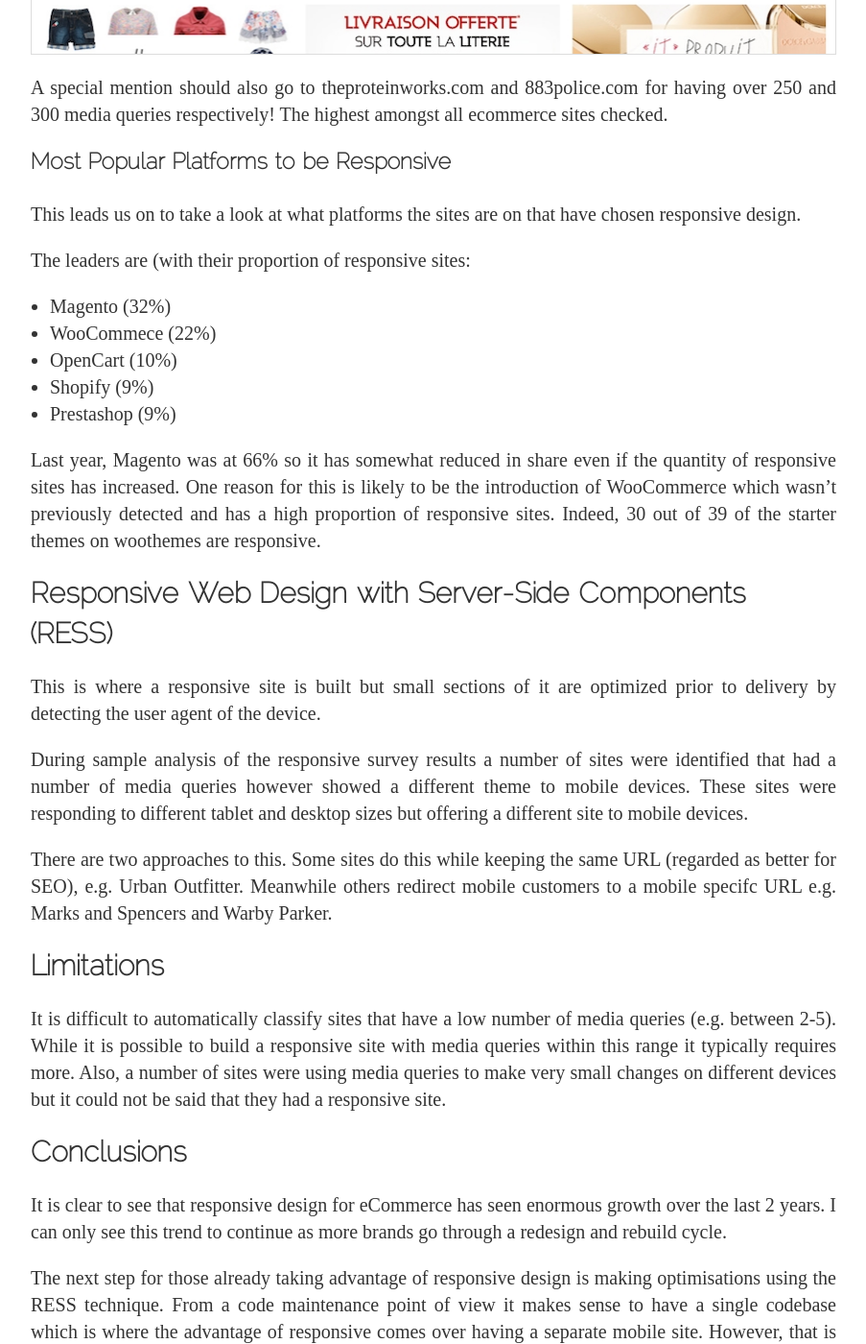
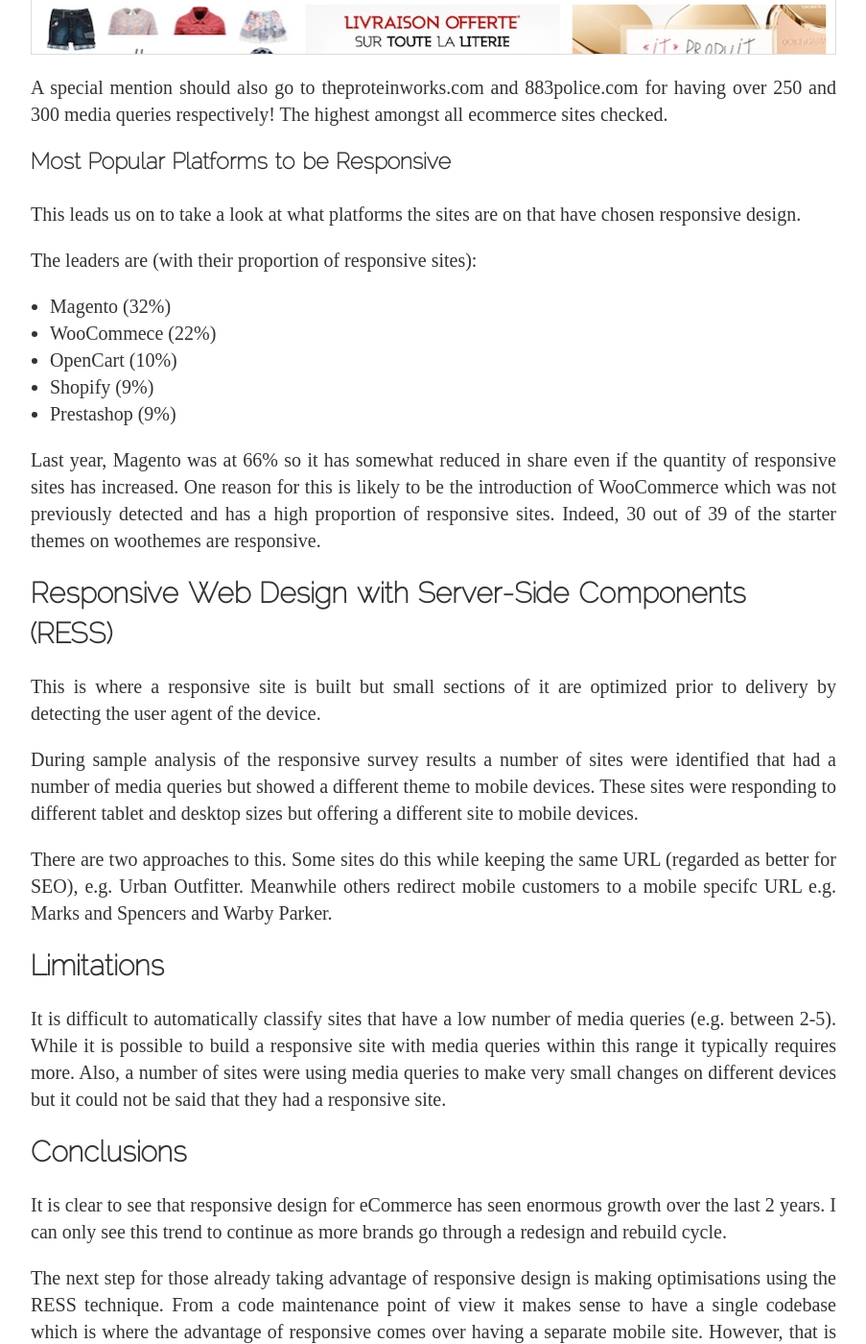
Before and after one commit to bobbyshaw/tomrobertshaw.net, a Jekyll site: the page built from _posts/2014-04-19-responsive-ecommerce-analysis.md, in a window 1280 px wide and 1400 px high, scrolled down 4263 px. Shown: the whole window at 96% size, without its empty margins (188-1091 px from the left). Built offline with Jekyll 4.4.1, drawn with Linux system fonts in a browser that asks for light colours; Markdown is read by kramdown in place of the engine named in the settings; a script that is not in the unit is left out; comment, search, counter and statistics services are not loaded.

Commit message:
Closing bracket.

```diff
--- a/_posts/2014-04-19-responsive-ecommerce-analysis.md
+++ b/_posts/2014-04-19-responsive-ecommerce-analysis.md
@@ -64,7 +64,7 @@
 
 This leads us on to take a look at what platforms the sites are on that have chosen responsive design.
 
-The leaders are (with their proportion of responsive sites:
+The leaders are (with their proportion of responsive sites):
 
 - Magento (32%)
 - WooCommece (22%)
@@ -72,13 +72,13 @@
 - Shopify  (9%)
 - Prestashop (9%)
 
-Last year, Magento was at 66% so it has somewhat reduced in share even if the quantity of responsive sites has increased.  One reason for this is likely to be the introduction of WooCommerce which wasn't previously detected and has a high proportion of responsive sites.  Indeed, 30 out of 39 of the starter themes on [woothemes](http://www.woothemes.com/product-category/themes/woocommerce/) are responsive.
+Last year, Magento was at 66% so it has somewhat reduced in share even if the quantity of responsive sites has increased.  One reason for this is likely to be the introduction of WooCommerce which was not previously detected and has a high proportion of responsive sites.  Indeed, 30 out of 39 of the starter themes on [woothemes](http://www.woothemes.com/product-category/themes/woocommerce/) are responsive.
 
 ## Responsive Web Design with Server-Side Components (RESS)
 
 This is where a responsive site is built but small sections of it are optimized prior to delivery by detecting the user agent of the device.
 
-During sample analysis of the responsive survey results a number of sites were identified that had a number of media queries however showed a different theme to mobile devices. These sites were responding to different tablet and desktop sizes but offering a different site to mobile devices.
+During sample analysis of the responsive survey results a number of sites were identified that had a number of media queries but showed a different theme to mobile devices. These sites were responding to different tablet and desktop sizes but offering a different site to mobile devices.
 
 There are two approaches to this.  Some sites do this while keeping the same URL (regarded as better for SEO), e.g. [Urban Outfitter](http://www.urbanoutfitters.com/).  Meanwhile others redirect mobile customers to a mobile specifc URL e.g. [Marks and Spencers](m.marksandspencers.com) and [Warby Parker](m.warbyparker.com).
 
```
